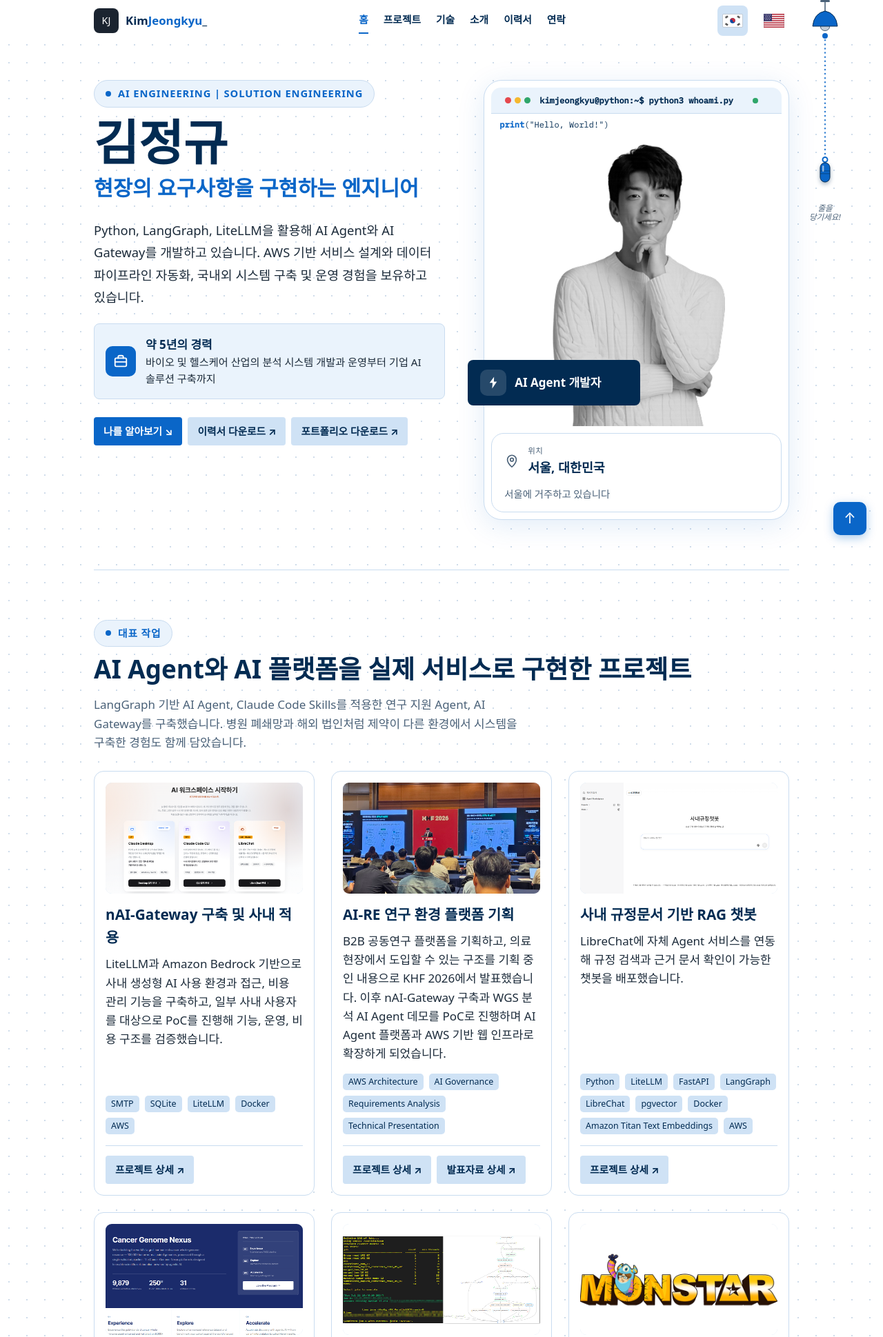
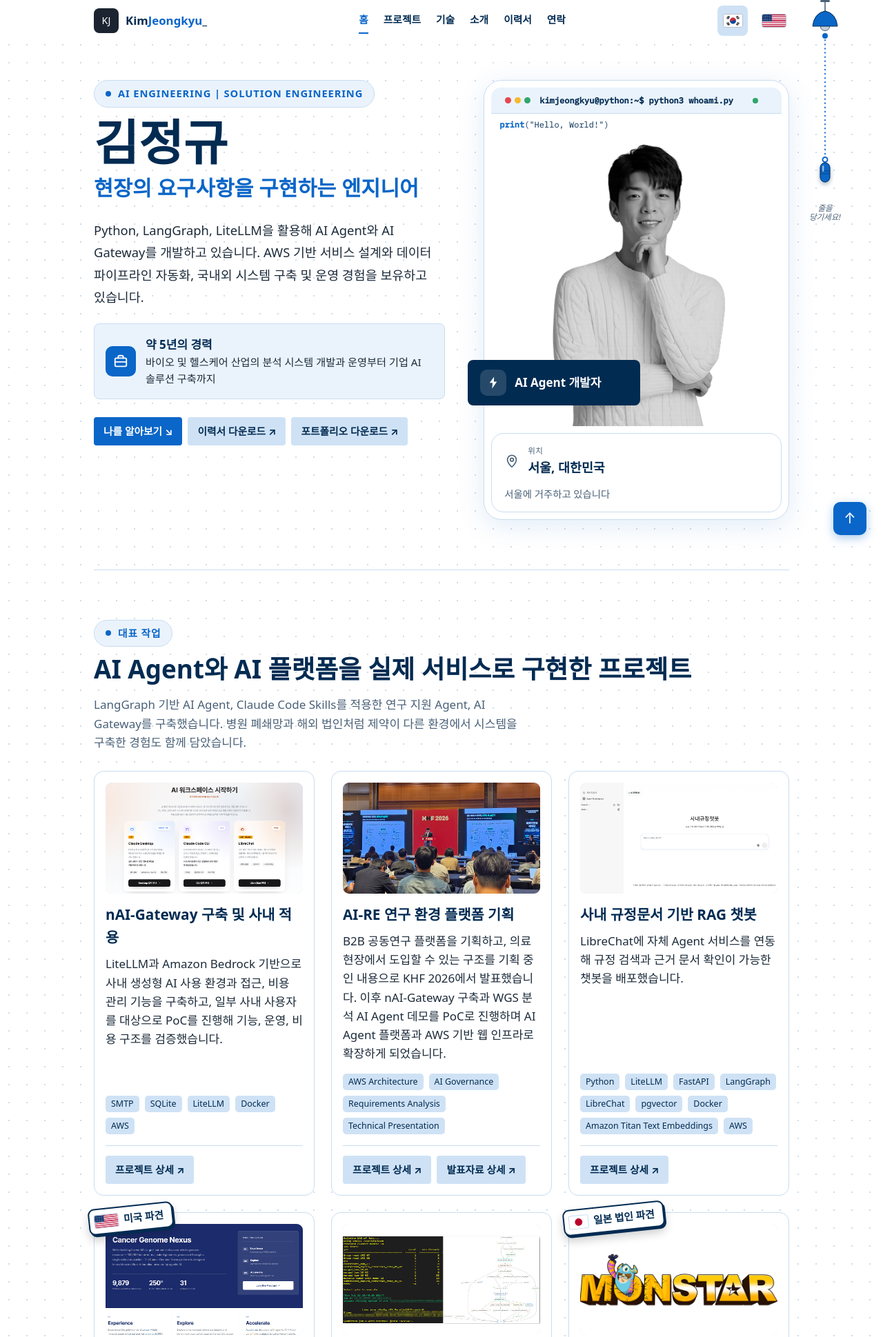
Before and after one commit to kimjeongkyu-skax/kimjeongkyu-skax.github.io, a plain HTML site: page index.html in a window 1280 px wide. Shown: the top 1939 px of the page at 69% size. Drawn offline with Linux system fonts and the light colour scheme; a web font is replaced by a local one.

Commit message:
Add overseas assignment stickers, real flag images, resume; fix auth wording
- Overseas assignment sticker on US/Japan project cards (corner badge)
- Use provided US and Korean flag images in language toggle and sticker
- Add assets/resume.pdf (SK AX application)
- nAI-Gateway: use internal email authentication wording
- Reorder Developer Tools (MobaXterm before VS Code)

Co-Authored-By: Claude Sonnet 5.5 <noreply@anthropic.com>

```diff
--- a/index.html
+++ b/index.html
@@ -8,7 +8,7 @@
   <link rel="preconnect" href="https://fonts.googleapis.com">
   <link rel="preconnect" href="https://fonts.gstatic.com" crossorigin>
   <link href="https://fonts.googleapis.com/css2?family=IBM+Plex+Mono:wght@400;500&family=IBM+Plex+Sans+KR:wght@400;500;600;700&display=swap" rel="stylesheet">
-  <link rel="stylesheet" href="style.css?v=20261125l">
+  <link rel="stylesheet" href="style.css?v=20261125s">
 </head>
 <body>
   <header class="nav">
@@ -23,36 +23,8 @@
         <a href="#contact" data-i18n="nav.contact">Contact</a>
       </nav>
       <div class="nav-right">
-        <button class="flag" id="lang-ko" data-lang="ko" aria-label="한국어" aria-pressed="true">
-          <svg viewBox="0 0 36 24" width="30" height="20" aria-hidden="true">
-            <rect x=".5" y=".5" width="35" height="23" rx="2" fill="#fff" stroke="#b9c2cc"/>
-            <circle cx="18" cy="12" r="4.5" fill="#0047a0"/>
-            <path d="M13.5 12a4.5 4.5 0 0 1 9 0a2.25 2.25 0 0 1-4.5 0a2.25 2.25 0 0 0-4.5 0z" fill="#cd2e3a"/>
-            <g fill="#111">
-              <g transform="translate(7.5 5.5) rotate(-33.7)"><rect x="-2.5" y="-1.4" width="5" height=".8"/><rect x="-2.5" y="-.4" width="5" height=".8"/><rect x="-2.5" y=".6" width="5" height=".8"/></g>
-              <g transform="translate(28.5 5.5) rotate(33.7)"><rect x="-2.5" y="-1.4" width="5" height=".8"/><rect x="-2.5" y="-.4" width="5" height=".8"/><rect x="-2.5" y=".6" width="5" height=".8"/></g>
-              <g transform="translate(7.5 18.5) rotate(33.7)"><rect x="-2.5" y="-1.4" width="5" height=".8"/><rect x="-2.5" y="-.4" width="5" height=".8"/><rect x="-2.5" y=".6" width="5" height=".8"/></g>
-              <g transform="translate(28.5 18.5) rotate(-33.7)"><rect x="-2.5" y="-1.4" width="5" height=".8"/><rect x="-2.5" y="-.4" width="5" height=".8"/><rect x="-2.5" y=".6" width="5" height=".8"/></g>
-            </g>
-          </svg>
-        </button>
-        <button class="flag" id="lang-en" data-lang="en" aria-label="English" aria-pressed="false">
-          <svg viewBox="0 0 36 24" width="30" height="20" aria-hidden="true">
-            <rect x=".5" y=".5" width="35" height="23" rx="2" fill="#fff" stroke="#b9c2cc"/>
-            <g fill="#b22234">
-              <rect y="0" width="36" height="1.85"/><rect y="3.7" width="36" height="1.85"/><rect y="7.4" width="36" height="1.85"/>
-              <rect y="11.1" width="36" height="1.85"/><rect y="14.8" width="36" height="1.85"/><rect y="18.5" width="36" height="1.85"/>
-              <rect y="22.15" width="36" height="1.85"/>
-            </g>
-            <rect width="14.4" height="12.9" fill="#3c3b6e"/>
-            <g fill="#fff">
-              <circle cx="2.4" cy="2.2" r=".6"/><circle cx="5.4" cy="2.2" r=".6"/><circle cx="8.4" cy="2.2" r=".6"/><circle cx="11.4" cy="2.2" r=".6"/>
-              <circle cx="3.9" cy="4.8" r=".6"/><circle cx="6.9" cy="4.8" r=".6"/><circle cx="9.9" cy="4.8" r=".6"/>
-              <circle cx="2.4" cy="7.4" r=".6"/><circle cx="5.4" cy="7.4" r=".6"/><circle cx="8.4" cy="7.4" r=".6"/><circle cx="11.4" cy="7.4" r=".6"/>
-              <circle cx="3.9" cy="10" r=".6"/><circle cx="6.9" cy="10" r=".6"/><circle cx="9.9" cy="10" r=".6"/>
-            </g>
-          </svg>
-        </button>
+        <button class="flag" id="lang-ko" data-lang="ko" aria-label="한국어" aria-pressed="true"><img src="assets/flags/kr.png?v=20261125s" alt="" height="20"></button>
+        <button class="flag" id="lang-en" data-lang="en" aria-label="English" aria-pressed="false"><img src="assets/flags/us.png?v=20261125s" alt="" height="20"></button>
               <button class="burger" id="burger" aria-label="메뉴" aria-expanded="false" aria-controls="menu"><svg viewBox="0 0 24 24" width="22" height="22" aria-hidden="true" fill="none" stroke="currentColor" stroke-width="2" stroke-linecap="round"><path d="M4 7h16M4 12h16M4 17h16"/></svg></button>
       </div>
     </div>
@@ -208,7 +180,7 @@
     </div>
   </footer>
   <a href="#home" class="totop" aria-label="맨 위로">↑</a>
-  <script src="portfolio-data.js?v=20261125l" defer></script>
-  <script src="script.js?v=20261125l" defer></script>
+  <script src="portfolio-data.js?v=20261125s" defer></script>
+  <script src="script.js?v=20261125s" defer></script>
 </body>
 </html>
--- a/portfolio-data.js
+++ b/portfolio-data.js
@@ -95,7 +95,7 @@ const portfolioProjects = [
         "Claude Code, Cowork, Chatbot 등의 사용자별 서비스 제공 방안 검토",
         "AWS IAM 인증을 활용한 LiteLLM–Amazon Bedrock 연동 및 서비스 환경 구성",
         "별도 사용자 및 관리자 포털 아키텍처 제안과 개발",
-        "랜덤 코드 인증과 관리자 가입 승인 기능 구현",
+        "사내 이메일 인증과 관리자 가입 승인 기능 구현",
         "PoC 사용자의 시간 단위 및 일별 사용량 모니터링, 비용 최적화 테스트 및 주요 기능 테스트",
         "사용자 및 팀별 접근 권한, 예산, 사용 비용을 조회 및 통제하는 관리자 모니터링 기능 구현",
         "외부 접근 포털과 승인 검토 규칙 기획"
@@ -105,7 +105,7 @@ const portfolioProjects = [
         "Evaluated per-user service options such as Claude Code, Cowork, and chatbots",
         "Integrated LiteLLM with Amazon Bedrock using AWS IAM authentication and configured the service environment",
         "Proposed and developed separate user and administrator portal architectures",
-        "Implemented random-code authentication and administrator sign-up approval",
+        "Implemented internal email authentication and administrator sign-up approval",
         "Monitored hourly and daily usage of PoC users and ran cost-optimization and key-feature tests",
         "Implemented administrator monitoring to view and control permissions, budgets, and usage cost per user and team",
         "Planned the external-access portal and its approval review rules"
@@ -125,7 +125,7 @@ const portfolioProjects = [
     },
     gallery: [
       { ko: "로그인: 회사 메일 입력", en: "Sign-in: company email entry" },
-      { ko: "랜덤 인증코드 메일 (Gmail SMTP 발송, Gmail 수신 화면)", en: "Random verification code email (sent via Gmail SMTP, shown in Gmail)" },
+      { ko: "사내 이메일 인증코드 메일 (Gmail SMTP 발송, Gmail 수신 화면)", en: "Internal email verification code message (sent via Gmail SMTP, shown in Gmail)" },
       { ko: "로그인: 인증코드 입력", en: "Sign-in: verification code entry" },
       { ko: "내정보: 키 상태와 개인 및 팀 사용량", en: "My info: key status and personal/team usage" },
       { ko: "관리자 페이지 전체 화면 (가입 승인, 키 교체 요청, 예산, 사용자 관리)", en: "Admin page overview (sign-up approval, key replacement, budget and user management)" },
@@ -259,6 +259,7 @@ const portfolioProjects = [
   },
   {
     id: "cgn-aacr",
+    badge: { flag: "us", text: locale("미국 파견", "US assignment") },
     featured: true,
     links: [{ href: "https://www.aacr.org/meeting/aacr-annual-meeting-2026/", label: locale("AACR 2026", "AACR 2026") }],
     title: {
@@ -594,6 +595,7 @@ const portfolioProjects = [
   },
   {
     id: "gxd-japan",
+    badge: { flag: "jp", text: locale("일본 법인 파견", "Japan assignment") },
     featured: true,
     title: {
       ko: "NCCE MONSTAR SCREEN-3 분석 시스템 구축 및 운영 자동화",
@@ -676,7 +678,7 @@ const skillGroups = {
   frontend: locale('Frontend', 'Frontend'),
   db: locale('DB', 'DB'),
   cloud: locale('Cloud & Container', 'Cloud & Container'),
-  ai: locale('AI Gateway & Agent', 'AI Gateway & Agent'),
+  ai: locale('AI', 'AI'),
   workflow: locale('Workflow & Observation', 'Workflow & Observation'),
   devtools: locale('Developer Tools', 'Developer Tools'),
 };
@@ -704,8 +706,8 @@ const skills = [
   ['frontend', 'implemented', 'CSS', 'css', '웹 화면 스타일링', 'Web page styling'],
   ['devtools', 'production', 'Linux', 'linux', 'CentOS, Ubuntu 서버 환경 구성과 운영', 'CentOS and Ubuntu server setup and operation'],
   ['devtools', 'production', 'Git', 'git', '소스 버전 관리', 'Source version control'],
+  ['devtools', 'production', 'MobaXterm', 'mobaxterm', '서버 원격 접속과 작업', 'Remote server access and work'],
   ['devtools', 'production', 'VS Code', 'vscode', '개발 환경', 'Development environment'],
-  ['devtools', 'production', 'MobaXterm', 'mobaxterm', '서버 원격 접속과 작업', 'Remote server access and work'],
   ['devtools', 'implemented', 'Orca', 'orca', 'AI 에이전트 개발 환경', 'Agent development environment'],
   ['devtools', 'implemented', 'T3 Code', 't3', '코딩 에이전트 운영 도구', 'Control plane for coding agents'],
 ].map(([c, level, n, icon, ko, en]) => ({ c, level, n, icon, d: locale(ko, en) }));
--- a/script.js
+++ b/script.js
@@ -182,9 +182,14 @@ const definition = (label, value, flow = false) => {
 };
 
 const deckBtn = (p) => (p.deck ? `<a class="btn soft deck-btn" href="${p.deck}" target="_blank" rel="noopener noreferrer">${tr('proj.deck')} ↗</a>` : '') + (p.links || []).map((l) => `<a class="btn soft deck-btn" href="${l.href}" target="_blank" rel="noopener noreferrer">${pick(l.label)} ↗</a>`).join('');
+const FLAGS = {
+  us: '<img src="assets/flags/us.png?v=20261125q" alt="" height="18">',
+  jp: '<svg viewBox="0 0 30 20" width="27" height="18" aria-hidden="true"><rect width="30" height="20" fill="#fff"/><circle cx="15" cy="10" r="6" fill="#bc002d"/></svg>',
+};
+const badgeHtml = (p) => p.badge ? `<span class="dispatch"><i class="dispatch-flag">${FLAGS[p.badge.flag]}</i><b>${pick(p.badge.text)}</b></span>` : '';
 const drawProjects = () => {
   $('#projectGrid').innerHTML = portfolioProjects.filter((p) => p.featured).map((project) =>
-    `<article class="card"><div class="project-media">${projectImg(project.id)}</div>
+    `<article class="card">${badgeHtml(project)}<div class="project-media">${projectImg(project.id)}</div>
       <h3>${pick(project.title)}</h3><p>${pick(project.overview)}</p>
       ${project.tools && project.tools.length ? `<ul class="tags">${project.tools.map((t) => `<li>${t}</li>`).join('')}</ul>` : ''}
       <div class="card-foot"><a class="btn soft" href="project.html?id=${project.id}">${tr('proj.details')} ↗</a>${deckBtn(project)}</div></article>`).join('');
--- a/style.css
+++ b/style.css
@@ -410,3 +410,12 @@ footer{text-align:left;padding:28px 20px}
 
 .sk-card.wide .sk-items.six .sk-item{width:calc(16.666% - 6px)}
 @media(max-width:520px){.sk-card.wide .sk-items.six .sk-item{width:calc(33.333% - 6px)}}
+
+/* overseas assignment sticker: hangs off the card's top-left corner */
+.card{position:relative}
+.dispatch{position:absolute;left:-9px;top:-11px;z-index:3;display:flex;align-items:center;gap:7px;padding:5px 12px 5px 6px;background:#fff;border:2px solid var(--dark);border-radius:9px;transform:rotate(-6deg);box-shadow:2px 3px 0 var(--dark),0 8px 14px rgba(0,0,0,.2);pointer-events:none}
+.dispatch-flag{display:block;line-height:0;border:1px solid var(--line);border-radius:3px;overflow:hidden}
+.dispatch b{font-size:.92rem;font-weight:800;color:var(--dark);white-space:nowrap}
+
+.flag img{display:block;height:20px;width:auto;border:1px solid #b9c2cc;border-radius:3px}
+.dispatch-flag img{display:block;height:18px;width:auto}
```
Also changed, not shown: project.html (+5 -33 lines), assets/flags/kr.png (added), assets/flags/us.png (added), 1 other file.
